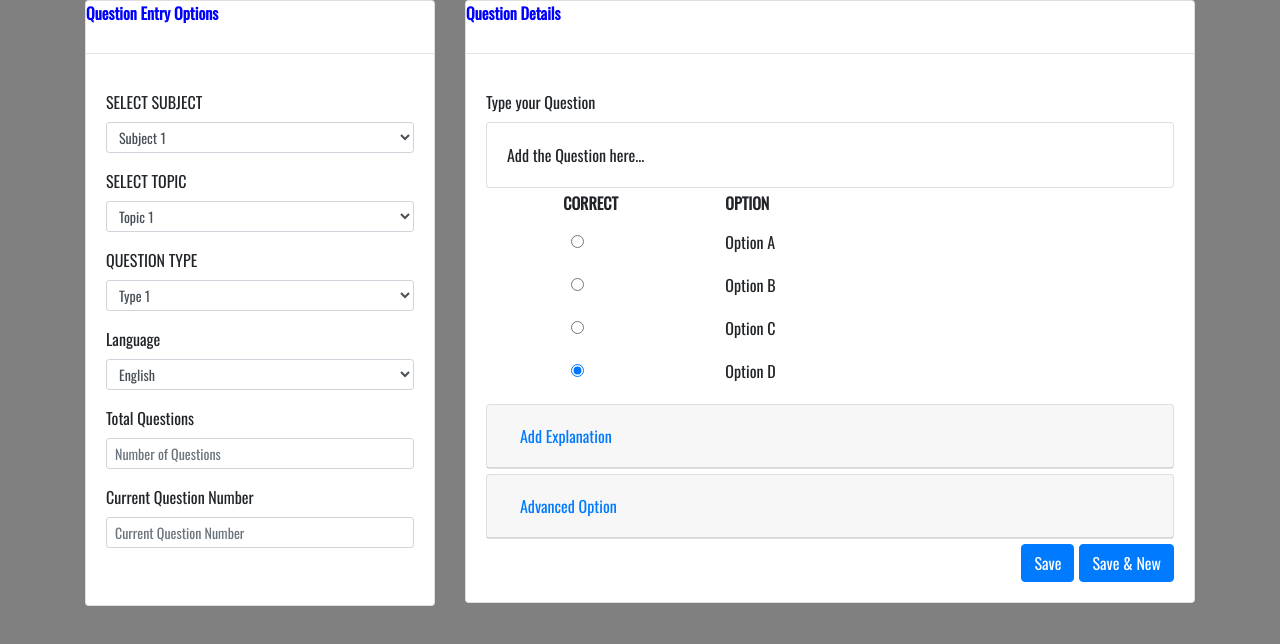
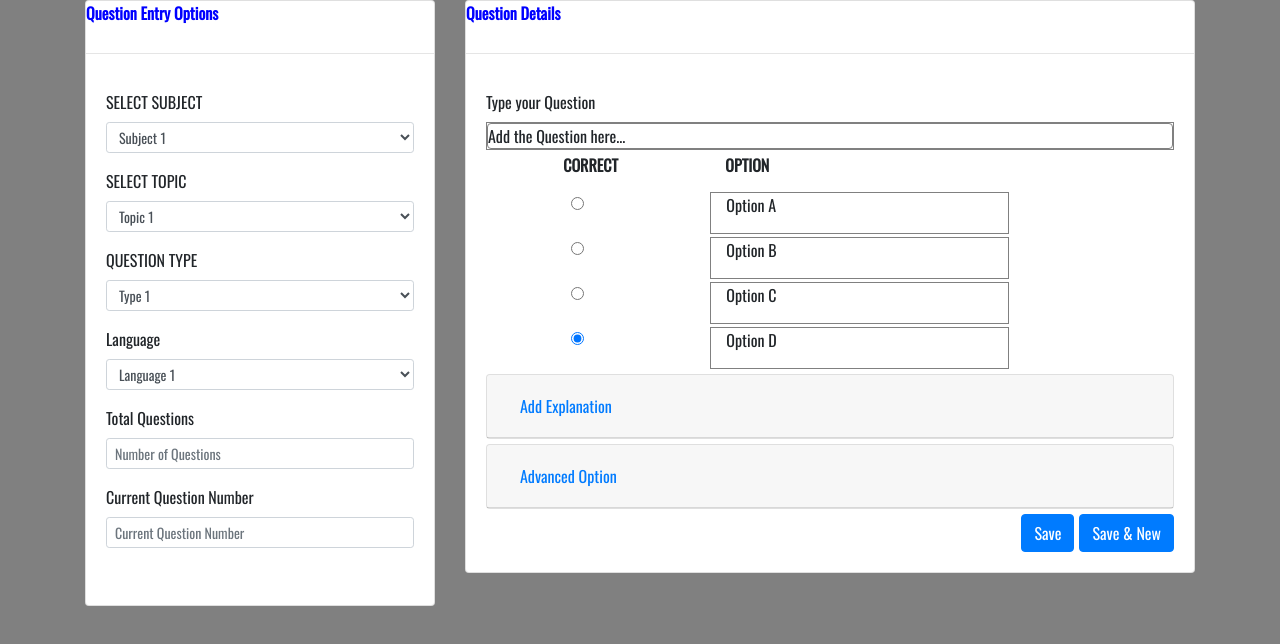
Before and after one commit to ankurgupta255/MCQ, a plain HTML site: page index.html in a window 1280 px wide. Drawn offline with nearby package versions, Linux system fonts and the light colour scheme; a script that the page names is missing.

Commit message:
Update index.html

```diff
--- a/index.html
+++ b/index.html
@@ -58,10 +58,10 @@
   <div class="form-group">
     <label for="language">Language</label>
     <select class="form-control form-control-sm" id="language">
-      <option>English</option>
-      <option>Type 2</option>
-      <option>Type 3</option>
-      <option>Type 4</option>
+      <option>Language 1</option>
+      <option>Language 2</option>
+      <option>Language 3</option>
+      <option>Language 4</option>
     </select>
   </div>
   <div class="form-group">
@@ -80,11 +80,11 @@
       <div class="card">
         <div class="card-title" style="color: blue"><strong>Question Details</strong></div>
         <hr size="30">
-        <div class="card-body">
+        <div class="card-body" >
           <label for="editor">Type your Question</label>
           <div id="toolbar-container"></div>
-        <div id="editor" class="abc">
-          <div class="card-body card">
+        <div id="editor" class="abc" style="border: 1px solid grey">
+          <div class="card"  style="border: 1px solid grey">
             Add the Question here...
           </div>
         </div>
@@ -117,7 +117,7 @@
             <!-- <div class="card-title">Correct</div> -->
             <input type="radio" class="form-check-input" id="materialChecked2" name="materialExample2" checked>
     </div>
-        <div class="col-5">
+        <div class="col-5" style="border: 1px solid grey">
           <div id="editor3">
         <p>Option A</p>
     </div>
@@ -138,7 +138,7 @@
 
         <!-- </div> -->
     </div>
-        <div class="col-5">
+        <div class="col-5"  style="border: 1px solid grey">
           <div id="editor4">
         <p>Option B</p>
     </div>
@@ -155,7 +155,7 @@
         <div class="col-4" style="text-align: center;">
             <input type="radio" class="form-check-input" id="materialChecked2" name="materialExample2" checked>
     </div>
-        <div class="col-5">
+        <div class="col-5" style="border: 1px solid grey">
             <div id="editor5">
         <p>Option C</p>
     </div>
@@ -172,7 +172,7 @@
         <div class="col-4" style="text-align: center;">
             <input type="radio" class="form-check-input" id="materialChecked2" name="materialExample2" checked>
     </div>
-        <div class="col-5">
+        <div class="col-5" style="border: 1px solid grey">
             <div id="editor6">
         <p>Option D</p>
     </div>
```
